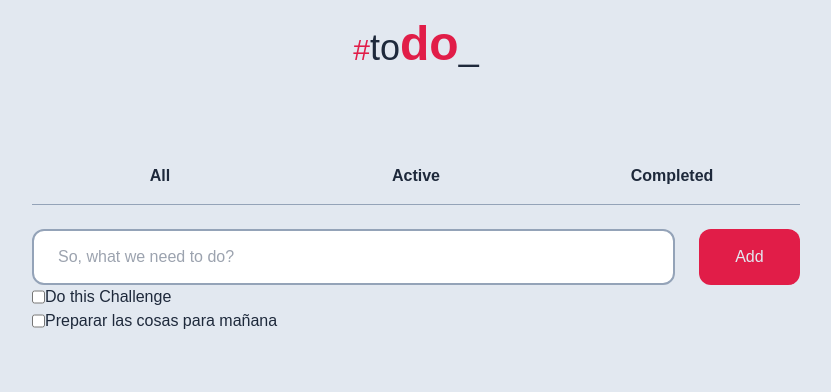
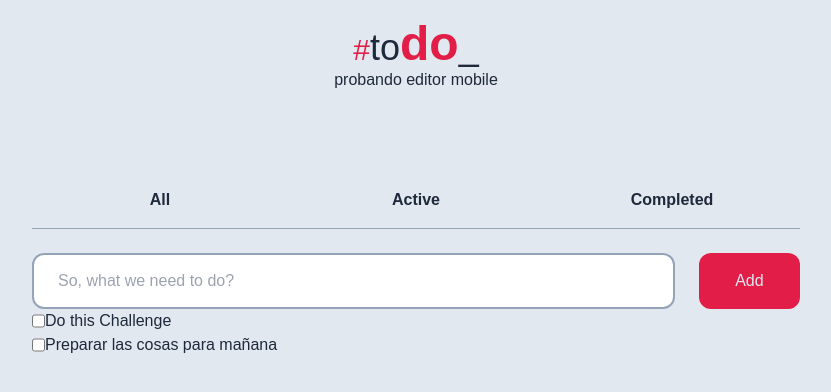
Before and after one commit to Strocs/DevChallenges, a React (Vite) app in the folder Todo-App/: page / in a window 1280 px wide. Shown: the top 392 px of the page, without its empty margins (224-1055 px from the left). Built offline with nearby package versions, Linux system fonts and the light colour scheme.

Commit message:
Update TodoApp.jsx

```diff
--- a/Todo-App/src/TodoApp.jsx
+++ b/Todo-App/src/TodoApp.jsx
@@ -28,7 +28,7 @@ function App() {
 					<span className='text-rose-600 text-3xl'>#</span>to<span className='font-black text-rose-600 text-5xl'>do</span>_
 				</h2>
 			</header>
-
+   <p>probando editor mobile</p>
 			<main className='mt-20 w-full max-w-3xl'>
 				<div className='flex gap-32 justify-center items-center font-semibold border-b-[1px] border-slate-400 border-solid'>
 					{sections.map(section => {
```
